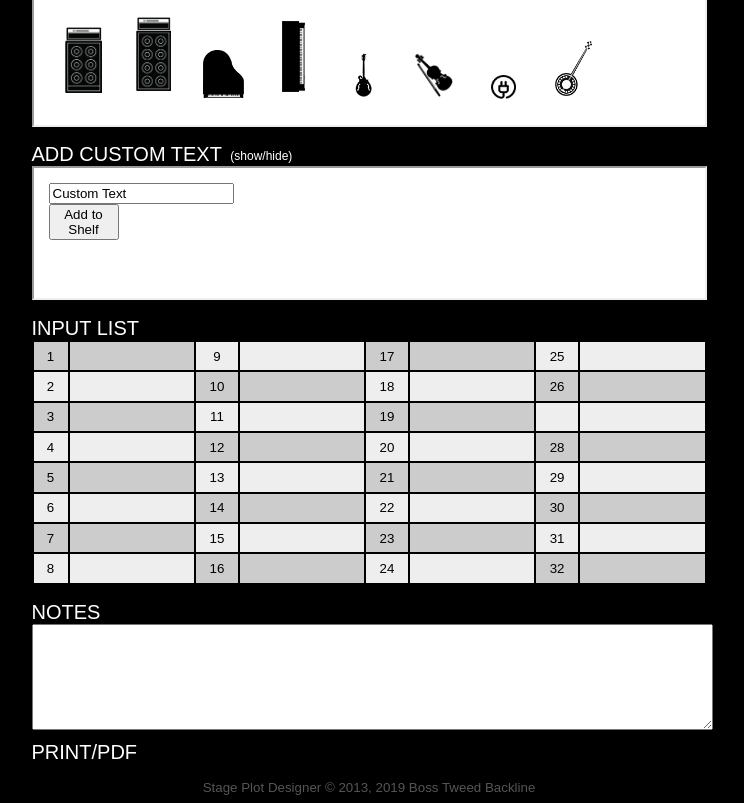
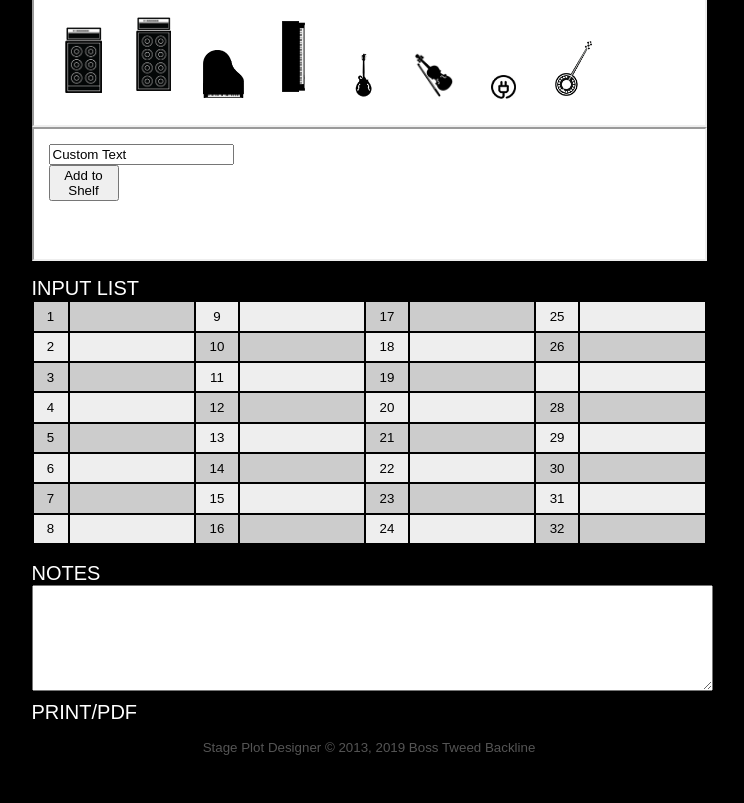
Before and after one commit to spacethief/stageplot, a plain HTML site: page index.html in a window 1280 px wide. Shown: the part 986-1789 px from the top of the page, without its empty margins (271-1015 px from the left). After the commit the page ends 1749 px from the top, so only its background shows below. Drawn offline with nearby package versions, Linux system fonts and the light colour scheme.

Commit message:
Update index.html

```diff
--- a/index.html
+++ b/index.html
@@ -295,8 +295,7 @@
                     </span>
                 </div>
 <!-- Custom Text Shelf -->
-                <h2 class="printHide shelfToggle">Add Custom Text <span>(show/hide)</span></h2>
-                <div id="textShelf" class="printHide show">
+                <div>
                     <span class="text">
                         <input id="customText" type="text" value="Custom Text"></input>
                         <button onclick="addText()">Add to Shelf</button>
```
